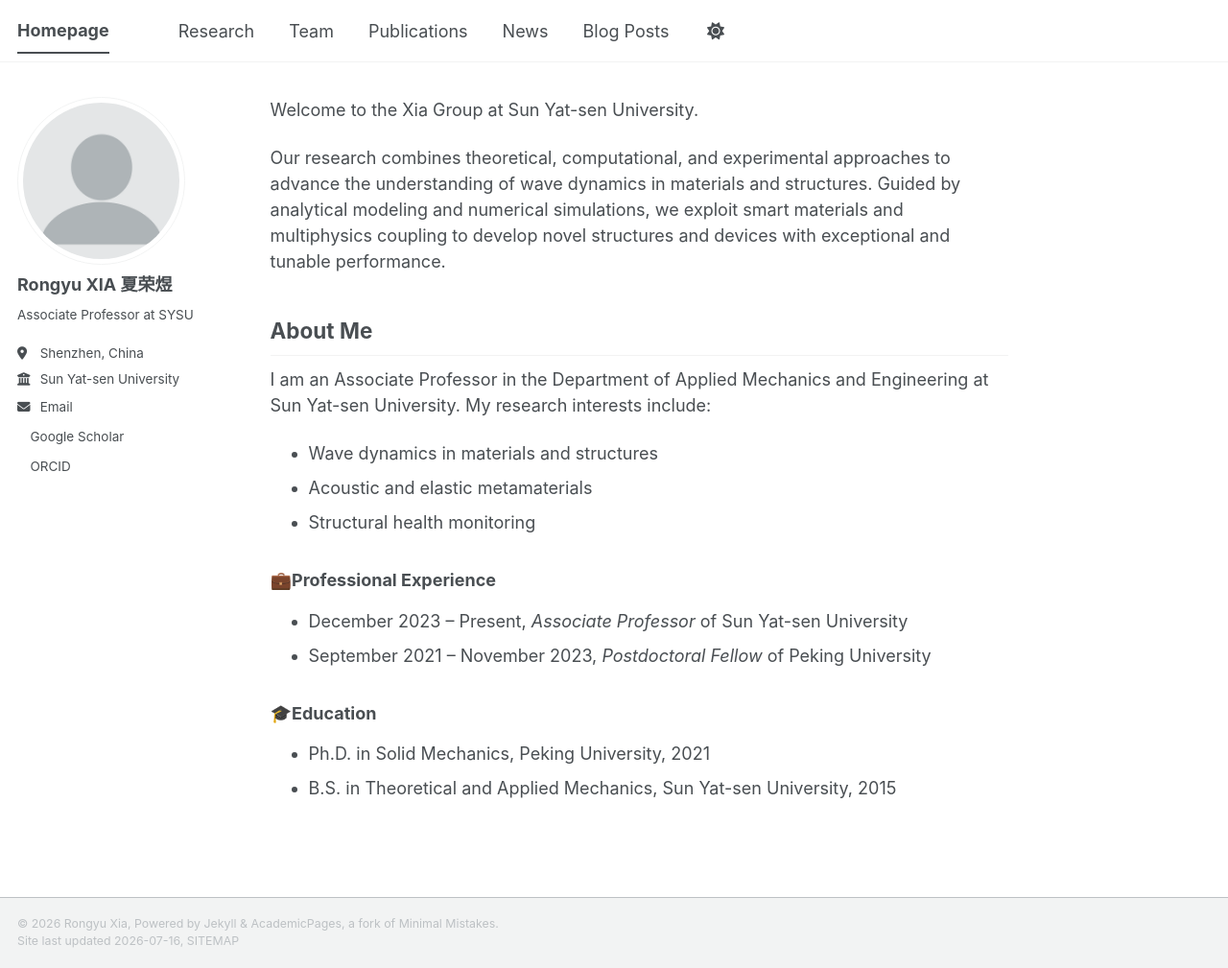
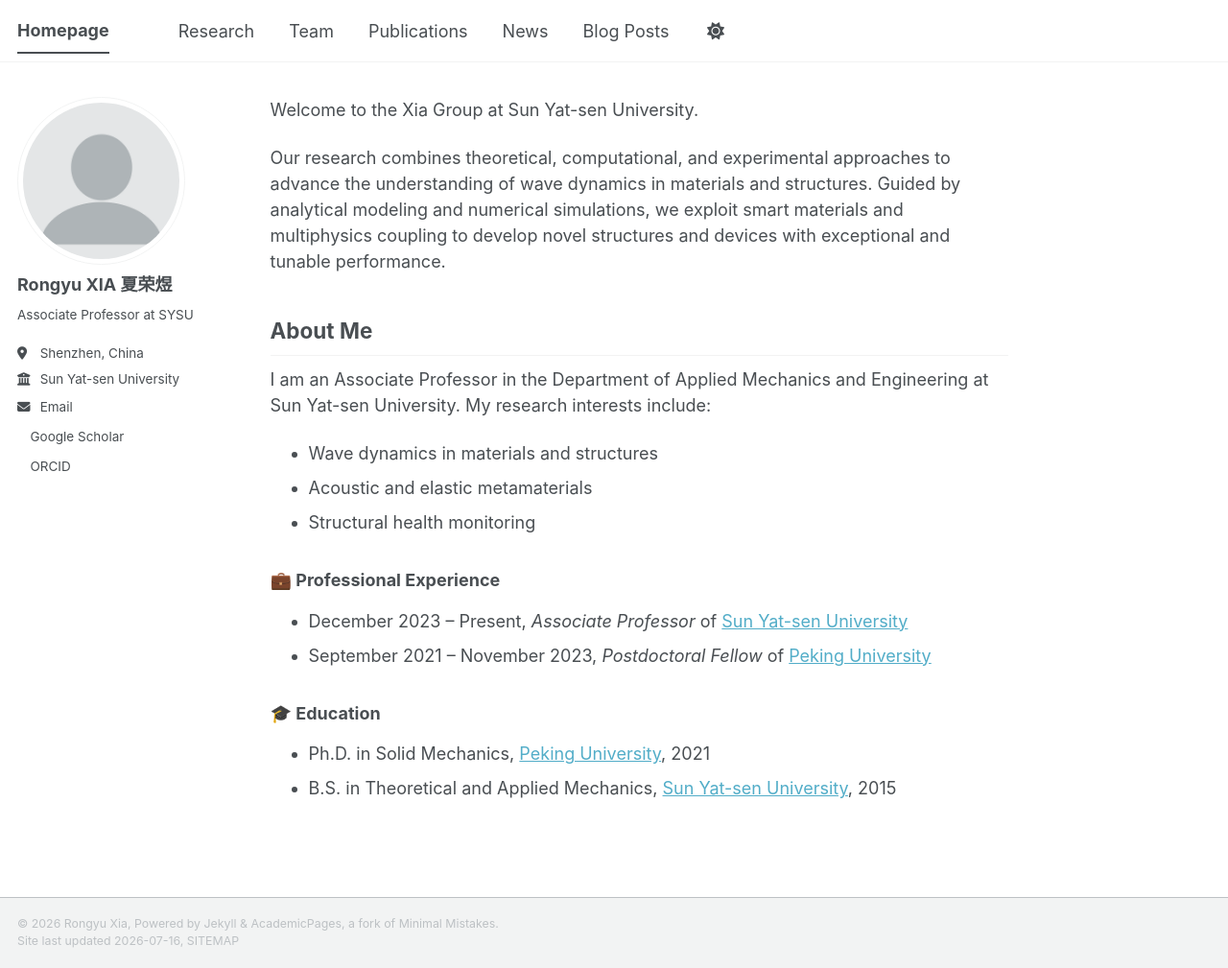
Before and after one commit to RongyuXia/rongyuxia.github.io, a Jekyll site: the page built from _pages/about.md, in a window 1280 px wide and 1009 px high. Shown: the whole window at 96% size. Built offline with Jekyll 4.4.1, drawn with Linux system fonts in a browser that asks for light colours; a style sheet for code colours, icons or effects is not loaded; part of the change alters nothing that is shown.

```diff
--- a/_pages/about.md
+++ b/_pages/about.md
@@ -19,12 +19,12 @@ I am an Associate Professor in the Department of Applied Mechanics and Engineeri
 * Acoustic and elastic metamaterials
 * Structural health monitoring
 
-### 💼Professional Experience
+### 💼 Professional Experience
 
-- December 2023 – Present, *Associate Professor* of Sun Yat-sen University
-- September 2021 – November 2023, *Postdoctoral Fellow* of Peking University
+- December 2023 – Present, *Associate Professor* of [Sun Yat-sen University](https://www.sysu.edu.cn/)
+- September 2021 – November 2023, *Postdoctoral Fellow* of [Peking University](http://www.pku.edu.cn/)
 
-### 🎓Education
+### 🎓 Education
 
-- Ph.D. in Solid Mechanics, Peking University, 2021
-- B.S. in Theoretical and Applied Mechanics, Sun Yat-sen University, 2015
+- Ph.D. in Solid Mechanics, [Peking University](http://www.pku.edu.cn/), 2021
+- B.S. in Theoretical and Applied Mechanics, [Sun Yat-sen University](https://www.sysu.edu.cn/), 2015
```
